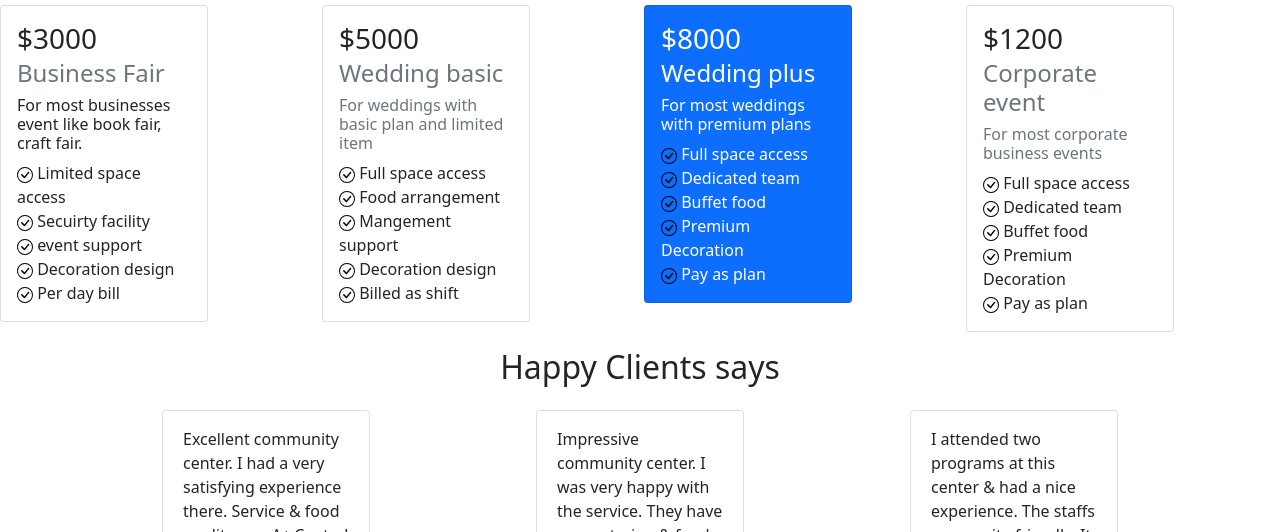
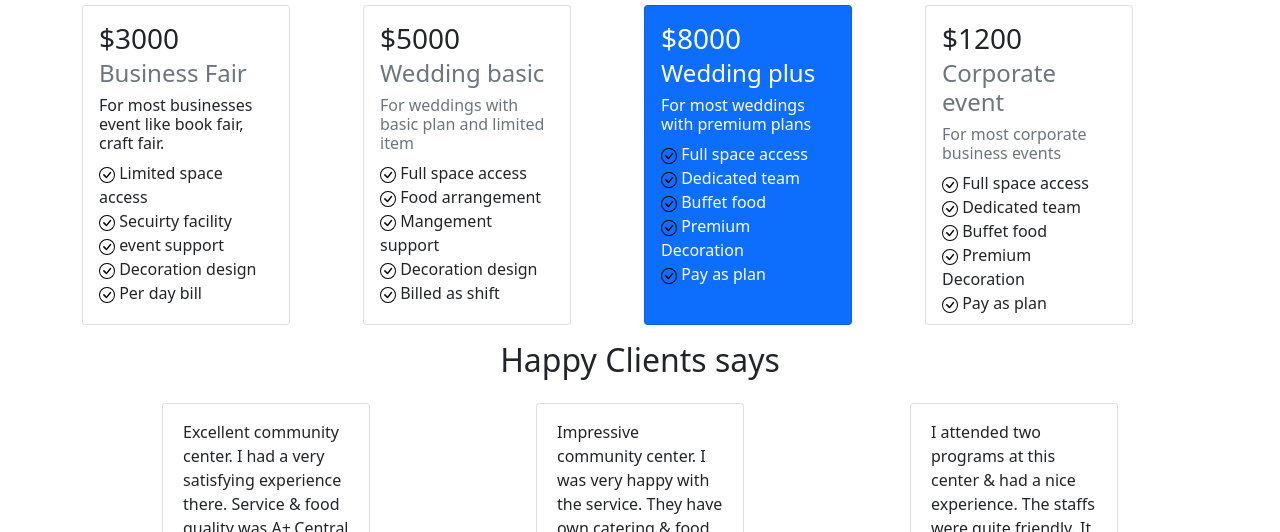
Before and after one commit to MSohan0/Responsive-Landing-Page-Bootstrap-, a plain HTML site: page index.html in a window 1280 px wide. Shown: the part 649-1181 px from the top of the page. Drawn offline with nearby package versions, Linux system fonts and the light colour scheme.

Commit message:
padding problem done

```diff
--- a/index.html
+++ b/index.html
@@ -46,11 +46,11 @@
             </button>
 
         </div>
-        <div>
+        <div class="container">
             <h2 class="text-center #0A0826 p-3">Our Package</h2>
             <div class="row row-cols-1 row-cols-md-4 g-2 d-flex justify-content-evenly">
                 <div>
-                    <div class="card" style="width: 13rem; max-height: 30rem;">
+                    <div class="card" style="width: 13rem; height: 20rem;">
                         <div class="card-body">
                             <h3 class="card-title">$3000</h3>
                             <h4 class="card-subtitle mb-2 text-muted">Business Fair</h4>
@@ -65,7 +65,7 @@
                     </div>
                 </div>
                 <div>
-                    <div class="card " style="width: 13rem;  max-height: 30rem;">
+                    <div class="card " style="width: 13rem;  height: 20rem;">
                         <div class="card-body">
                             <h3 class="card-title">$5000</h3>
                             <h4 class="card-subtitle mb-2 text-muted">Wedding basic</h4>
@@ -80,7 +80,7 @@
                     </div>
                 </div>
                 <div>
-                    <div class="card bg-primary #3F87F5 text-white" style="width: 13rem;  max-height: 30rem;">
+                    <div class="card bg-primary #3F87F5 text-white" style="width: 13rem;  height: 20rem;">
                         <div class="card-body">
                             <h3 class="card-title">$8000</h3>
                             <h4 class="card-subtitle mb-2 text-white">Wedding plus</h4>
@@ -94,7 +94,7 @@
                     </div>
                 </div>
                 <div>
-                    <div class="card #3F87F5 " style="width: 13rem;  max-height: 30rem;">
+                    <div class="card #3F87F5 " style="width: 13rem;  height: 20rem;">
                         <div class="card-body">
                             <h3 class="card-title">$1200</h3>
                             <h4 class="card-subtitle mb-2 text-muted">Corporate event</h4>
```
